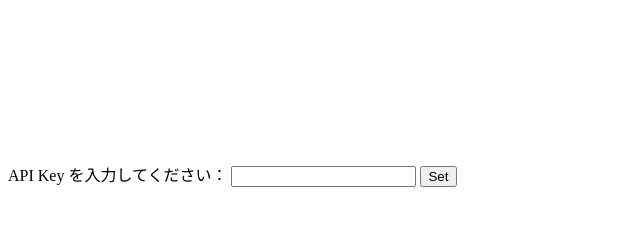
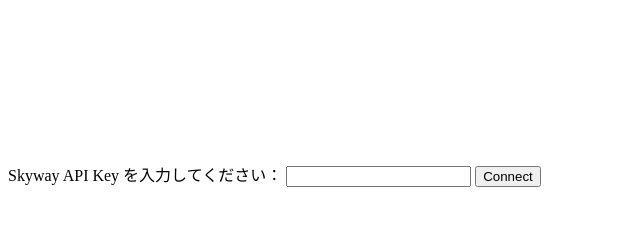
Before and after one commit to material-/webRTCTest, a plain HTML site: page index.html in a window 1280 px wide. Shown: the whole page, without its empty margins (0-640 px from the left). Drawn offline with Linux system fonts and the light colour scheme.

Commit message:
add log
add log

```diff
--- a/index.html
+++ b/index.html
@@ -8,9 +8,9 @@
 <body>
 <video id="local"></video>
 <div id="remotes"></div>
-<span>API Key を入力してください：</span>
+<span>Skyway API Key を入力してください：</span>
 <input type="text" id="apikey_input">
-<button type="button" name="apy_set" value="Set" id="api_set">Set</button>
+<button type="button" name="apy_set" value="Set" id="api_set">Connect</button>
 <div id="apikey"></div>
 <script>
 (function(){
@@ -68,6 +68,7 @@ function callRemoteAll() {
   xhr.addEventListener('readystatechange', function() {
     if (xhr.readyState != 4) {return;}
     if (xhr.status != 200) {return;}
+    console.log('call RemoteAll: '+ xhr.responseText);
     var remoteids = JSON.parse(xhr.responseText);
     for (var i = 0; i < remoteids.length; i++) {
       var remoteid = remoteids[i];
```
